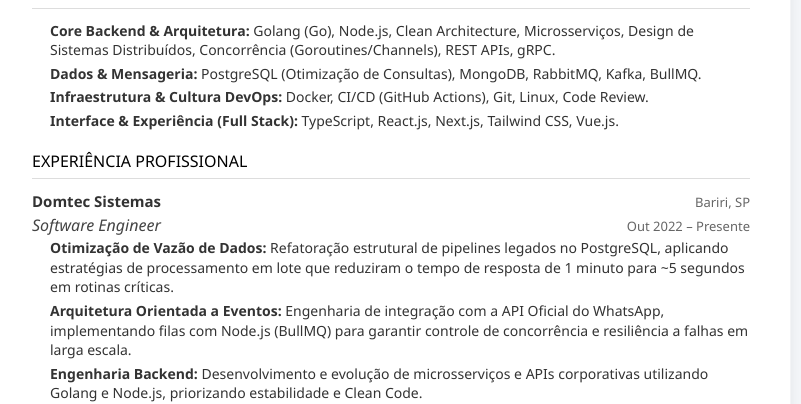
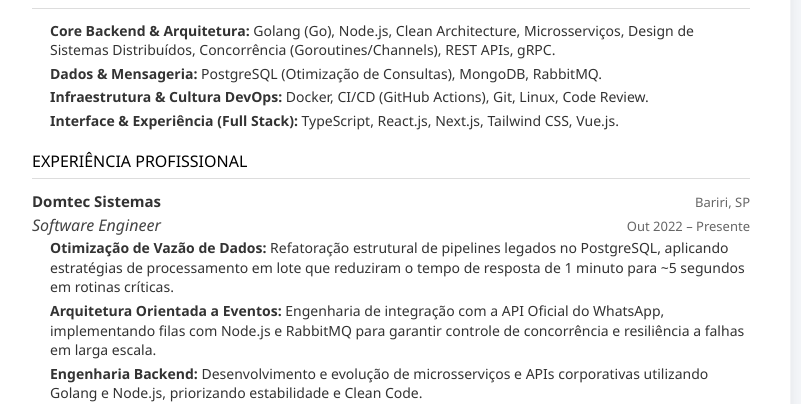
Before and after one commit to Trovarelli/portifolio, a Next.js app: page /cv in a window 1280 px wide. Shown: the part 396-800 px from the top of the page, without its empty margins (249-1050 px from the left). Built offline with nearby package versions, Linux system fonts and the light colour scheme.

Commit message:
chore: ajustes nas informações

```diff
--- a/app/cv/page.tsx
+++ b/app/cv/page.tsx
@@ -193,7 +193,7 @@ export default function CVPage() {
             <h2>Competências Técnicas</h2>
             <ul>
               <li><strong>Core Backend & Arquitetura:</strong> Golang (Go), Node.js, Clean Architecture, Microsserviços, Design de Sistemas Distribuídos, Concorrência (Goroutines/Channels), REST APIs, gRPC.</li>
-              <li><strong>Dados & Mensageria:</strong> PostgreSQL (Otimização de Consultas), MongoDB, RabbitMQ, Kafka, BullMQ.</li>
+              <li><strong>Dados & Mensageria:</strong> PostgreSQL (Otimização de Consultas), MongoDB, RabbitMQ.</li>
               <li><strong>Infraestrutura & Cultura DevOps:</strong> Docker, CI/CD (GitHub Actions), Git, Linux, Code Review.</li>
               <li><strong>Interface & Experiência (Full Stack):</strong> TypeScript, React.js, Next.js, Tailwind CSS, Vue.js.</li>
             </ul>
@@ -213,7 +213,7 @@ export default function CVPage() {
               </div>
               <ul>
                 <li><strong>Otimização de Vazão de Dados:</strong> Refatoração estrutural de pipelines legados no PostgreSQL, aplicando estratégias de processamento em lote que reduziram o tempo de resposta de 1 minuto para ~5 segundos em rotinas críticas.</li>
-                <li><strong>Arquitetura Orientada a Eventos:</strong> Engenharia de integração com a API Oficial do WhatsApp, implementando filas com Node.js (BullMQ) para garantir controle de concorrência e resiliência a falhas em larga escala.</li>
+                <li><strong>Arquitetura Orientada a Eventos:</strong> Engenharia de integração com a API Oficial do WhatsApp, implementando filas com Node.js e RabbitMQ para garantir controle de concorrência e resiliência a falhas em larga escala.</li>
                 <li><strong>Engenharia Backend:</strong> Desenvolvimento e evolução de microsserviços e APIs corporativas utilizando Golang e Node.js, priorizando estabilidade e Clean Code.</li>
                 <li><strong>Segurança & Acessos:</strong> Estruturação de camadas de segurança (Autenticação JWT e RBAC) para garantir controle granular em ambiente B2B.</li>
                 <li><strong>Visão Sistêmica:</strong> Construção de dashboards administrativos de alta performance com React/Next.js, focados na usabilidade e visualização de dados complexos.</li>
--- a/data/experience.ts
+++ b/data/experience.ts
@@ -7,7 +7,7 @@ export type Experience = {
 
 export const experiences: Experience[] = [
   {
-    role: 'Software Engineer | Golang Developer',
+    role: 'Software Engineer | Backend Developer',
     company: 'DOMTEC SISTEMAS',
     period: '2022 — Presente',
     bullets: [
```
